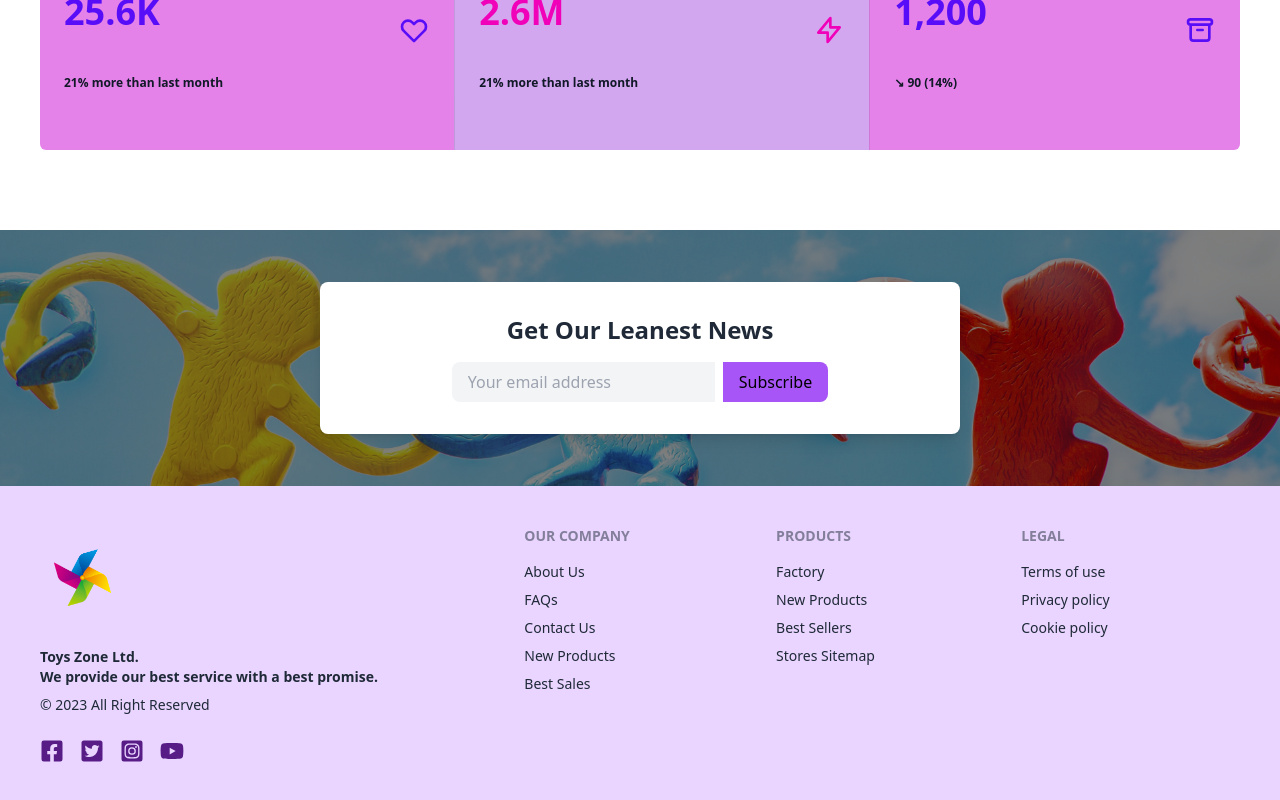
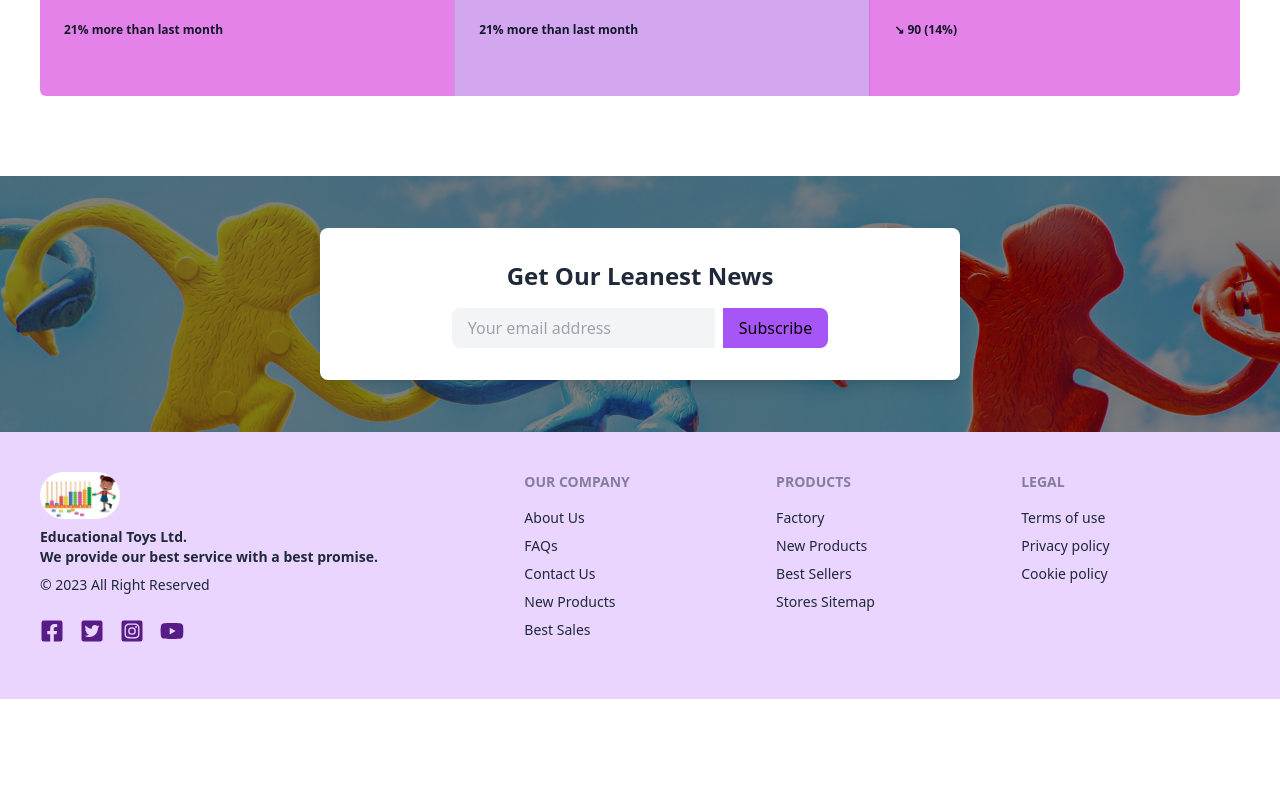
Before and after one commit to ZubaerJewel/toy-shop, a React (Vite) app: page / in a window 1280 px wide. Shown: the part 1681-2481 px from the top of the page. After the commit the page ends 2380 px from the top, so only its background shows below. Built offline with nearby package versions, Linux system fonts and the light colour scheme; no server answers.

Commit message:
set the logo ,title and any more for navbar and footer

```diff
--- a/src/components/shared/Footer.jsx
+++ b/src/components/shared/Footer.jsx
@@ -15,7 +15,7 @@ const Footer = () => {
         <div>
           <img src="/logo.png" className="w-20 rounded-full" alt="logo" />
           <p className="font-semibold">
-            Toys Zone Ltd.
+            Educational Toys Ltd.
             <br />
             We provide our best service with a best promise.
           </p>
```
Also changed, not shown: public/logo.png.
